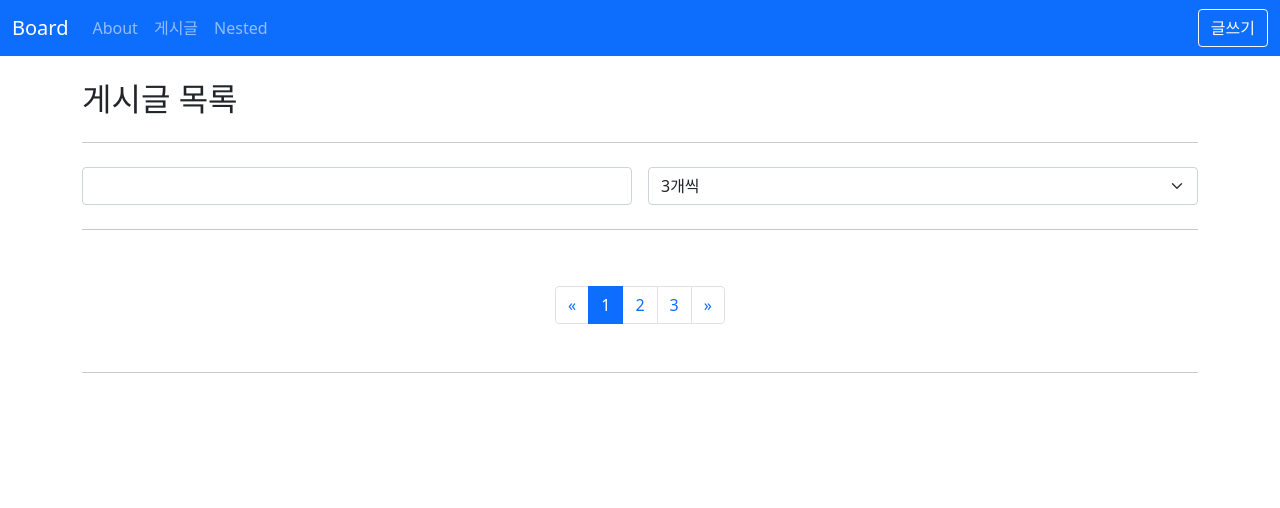
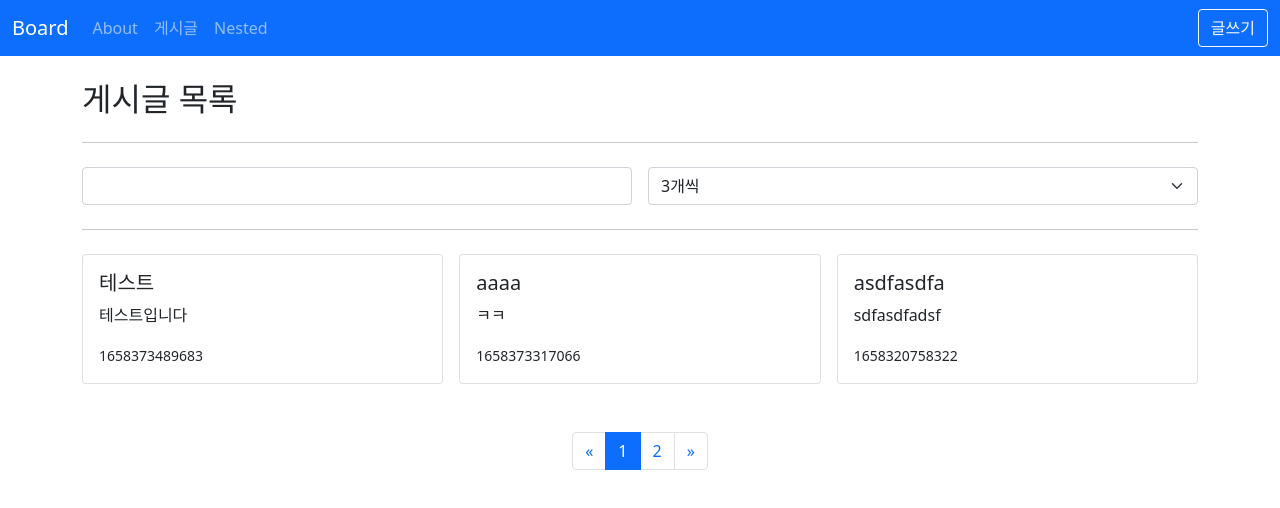
Before and after one commit to juhyeon1114/vue3-board, a Vue app: page /posts in a window 1280 px wide. Shown: the top 508 px of the page. Built offline with nearby package versions, Linux system fonts and the light colour scheme; data requests are answered from the project's data file.

Commit message:
Refactor

```diff
--- a/db.json
+++ b/db.json
@@ -1,32 +1,8 @@
 {
   "posts": [
     {
-      "id": 4,
-      "title": "제목 예시 4",
-      "contents": "4444444444",
-      "createdAt": "2020-01-04"
-    },
-    {
-      "id": 7,
-      "title": "제목 예시 7",
-      "contents": "7777777777",
-      "createdAt": "2020-01-07"
-    },
-    {
-      "id": 11,
-      "title": "제목 예시 11",
-      "contents": "11111111111123123111",
-      "createdAt": "2020-01-11"
-    },
-    {
-      "id": 12,
-      "title": "제목 예시 12",
-      "contents": "12121212121212",
-      "createdAt": "2020-01-12"
-    },
-    {
-      "title": "asdfa",
-      "contents": "sdfasdf",
+      "title": "수정해",
+      "contents": "수정한다\n",
       "createdAt": 1658320752316,
       "id": 13
     },
@@ -41,6 +17,18 @@
       "contents": "sdfasdfadsf",
       "createdAt": 1658320758322,
       "id": 15
+    },
+    {
+      "title": "aaaa",
+      "contents": "ㅋㅋ",
+      "createdAt": 1658373317066,
+      "id": 16
+    },
+    {
+      "title": "테스트",
+      "contents": "테스트입니다\n",
+      "createdAt": 1658373489683,
+      "id": 17
     }
   ]
 }
--- /dev/null
+++ b/src/api/index.js
@@ -0,0 +1,13 @@
+import axios from 'axios';
+
+function createInstance(baseURL, options = {}) {
+  const instance = axios.create({
+    baseURL,
+    ...options,
+  });
+  return instance;
+}
+
+export const postsApi = createInstance(
+  `${import.meta.env.VITE_APP_API_URL}/posts`,
+);
--- a/src/api/posts.js
+++ b/src/api/posts.js
@@ -1,12 +1,10 @@
-import axios from 'axios';
-
-const Axios = axios.create({ baseURL: 'http://localhost:5000' });
+import { postsApi } from '.';
 
 export const getPosts = async params => {
   try {
-    const res = await Axios({
+    const res = await postsApi({
       method: 'GET',
-      url: '/posts',
+      url: '/',
       params,
     });
     return res;
@@ -18,7 +16,7 @@ export const getPosts = async params => {
 
 export const getPostById = async id => {
   try {
-    return (await Axios.get(`/posts/${id}`)).data;
+    return (await postsApi.get(`/${id}`)).data;
   } catch (error) {
     console.error(error);
     return {};
@@ -26,13 +24,13 @@ export const getPostById = async id => {
 };
 
 export const createPost = async data => {
-  return Axios.post('/posts', data);
+  return postsApi.post('/', data);
 };
 
 export const updatePost = async (id, data) => {
-  return Axios.put(`/posts/${id}`, data);
+  return postsApi.put(`/${id}`, data);
 };
 
 export const deletePost = async id => {
-  return Axios.delete(`/posts/${id}`);
+  return postsApi.delete(`/${id}`);
 };
--- a/src/components/PostPagination.vue
+++ b/src/components/PostPagination.vue
@@ -10,7 +10,7 @@
         v-for="len in pages"
         :key="`page-${len}`"
         class="page-item"
-        :class="[page === len - 1 ? 'active' : '']"
+        :class="[page === len ? 'active' : '']"
         @click="onClickPage(len)"
       >
         <a class="page-link">{{ len }}</a>
@@ -39,10 +39,15 @@ const pages = computed(() => {
 });
 
 const onClickPage = page => {
-  const newPage = page - 1;
+  const newPage = page;
   if (props.page === newPage) return;
   emit('change', newPage);
 };
 </script>
 
-<style lang="scss" scoped></style>
+<style scoped>
+.page-item {
+  cursor: pointer;
+  user-select: none;
+}
+</style>
--- /dev/null
+++ b/src/components/posts/PostForm.vue
@@ -0,0 +1,34 @@
+<template>
+  <form>
+    <div class="mb-3">
+      <label for="title" class="form-label">제목</label>
+      <input
+        type="text"
+        class="form-control"
+        :value="title"
+        @input="$emit('update:title', $event.target.value)"
+      />
+    </div>
+    <div class="mb-3">
+      <label for="contents" class="form-label">내용</label>
+      <textarea
+        class="form-control"
+        rows="3"
+        :value="contents"
+        @input="$emit('update:contents', $event.target.value)"
+      ></textarea>
+    </div>
+
+    <div class="d-flex gap-2 mt-4">
+      <slot name="actions"></slot>
+    </div>
+  </form>
+</template>
+
+<script setup>
+defineProps({
+  title: String,
+  contents: String,
+});
+defineEmits('update:title', 'update:contents');
+</script>
--- a/src/main.js
+++ b/src/main.js
@@ -7,3 +7,12 @@ import router from '@/router';
 createApp(App).use(router).mount('#app');
 
 import 'bootstrap/dist/js/bootstrap.js';
+
+export const app_env = import.meta.env;
+
+// console.log(app_env.MODE);
+// console.log(app_env.BASE_URL);
+// console.log(app_env.PROD);
+// console.log(app_env.DEV);
+// console.log(app_env.VITE_APP_API_URL);
+// console.log(app_env);
--- a/src/views/posts/PostCreateView.vue
+++ b/src/views/posts/PostCreateView.vue
@@ -2,36 +2,21 @@
   <div>
     <h2>게시글 등록 {{ $route.params.id }}</h2>
     <hr class="my-4" />
-
-    <form @submit.prevent="onSubmitForm">
-      <div class="mb-3">
-        <label for="title" class="form-label">제목</label>
-        <input
-          type="text"
-          class="form-control"
-          id="title"
-          v-model="form.title"
-        />
-      </div>
-      <div class="mb-3">
-        <label for="contents" class="form-label">내용</label>
-        <textarea
-          class="form-control"
-          id="contents"
-          rows="3"
-          v-model="form.contents"
-        ></textarea>
-      </div>
-
-      <div class="pt-4">
+    <PostForm
+      @submit.prevent="onSubmitForm"
+      v-model:title="form.title"
+      v-model:contents="form.contents"
+    >
+      <template #actions>
         <button type="button" class="btn btn-outline-dark me-2">목록</button>
         <button type="submit" class="btn btn-primary">저장</button>
-      </div>
-    </form>
+      </template>
+    </PostForm>
   </div>
 </template>
 
 <script setup>
+import PostForm from '@/components/posts/PostForm.vue';
 import { createPost } from '@/api/posts';
 import { ref } from 'vue';
 import { useRouter } from 'vue-router';
--- a/src/views/posts/PostEditView.vue
+++ b/src/views/posts/PostEditView.vue
@@ -3,27 +3,12 @@
     <h2>게시글 수정 {{ $route.params.id }}</h2>
     <hr class="my-4" />
 
-    <form @submit.prevent="onSubmitForm">
-      <div class="mb-3">
-        <label for="title" class="form-label">제목</label>
-        <input
-          type="text"
-          class="form-control"
-          id="title"
-          v-model="post.title"
-        />
-      </div>
-      <div class="mb-3">
-        <label for="contents" class="form-label">내용</label>
-        <textarea
-          class="form-control"
-          id="contents"
-          rows="3"
-          v-model="post.contents"
-        ></textarea>
-      </div>
-
-      <div class="pt-4">
+    <PostForm
+      @submit.prevent="onSubmitForm"
+      v-model:title="post.title"
+      v-model:contents="post.contents"
+    >
+      <template #actions>
         <button
           type="button"
           class="btn btn-outline-danger me-2"
@@ -32,12 +17,13 @@
           취소
         </button>
         <button type="submit" class="btn btn-primary">저장</button>
-      </div>
-    </form>
+      </template>
+    </PostForm>
   </div>
 </template>
 
 <script setup>
+import PostForm from '@/components/posts/PostForm.vue';
 import { getPostById, updatePost } from '@/api/posts';
 import { ref } from 'vue';
 import { useRoute, useRouter } from 'vue-router';
--- a/src/views/posts/PostListView.vue
+++ b/src/views/posts/PostListView.vue
@@ -39,7 +39,7 @@
       @change="v => (params._page = v)"
     />
 
-    <hr class="my-5" />
+    <!-- <hr class="my-5" /> -->
 
     <!-- <AppCard>
       <PostDetailView :id="1"></PostDetailView>
@@ -63,7 +63,7 @@ const params = ref({
   _sort: 'createdAt',
   _order: 'desc',
   _limit: 3,
-  _page: 0,
+  _page: 1,
   title_like: '',
 });
 
@@ -73,6 +73,11 @@ const fetchPosts = async () => {
   posts.value = data || [];
 };
 // fetchPosts();
+
+/**
+ * watchEffect(func)
+ * @description func안에서 사용되는 반응형 값들이 변경되면 자동적으로 func를 재실행
+ */
 watchEffect(fetchPosts);
 
 const onClickPostCard = post => {
--- a/vite.config.js
+++ b/vite.config.js
@@ -6,6 +6,7 @@ import vue from '@vitejs/plugin-vue';
 // https://vitejs.dev/config/
 export default defineConfig({
   plugins: [vue()],
+  // mode: 'production',
   resolve: {
     alias: {
       '@': fileURLToPath(new URL('./src', import.meta.url)),
```
Also changed, not shown: 1 other file (tests, documents, lock files or other folders).
